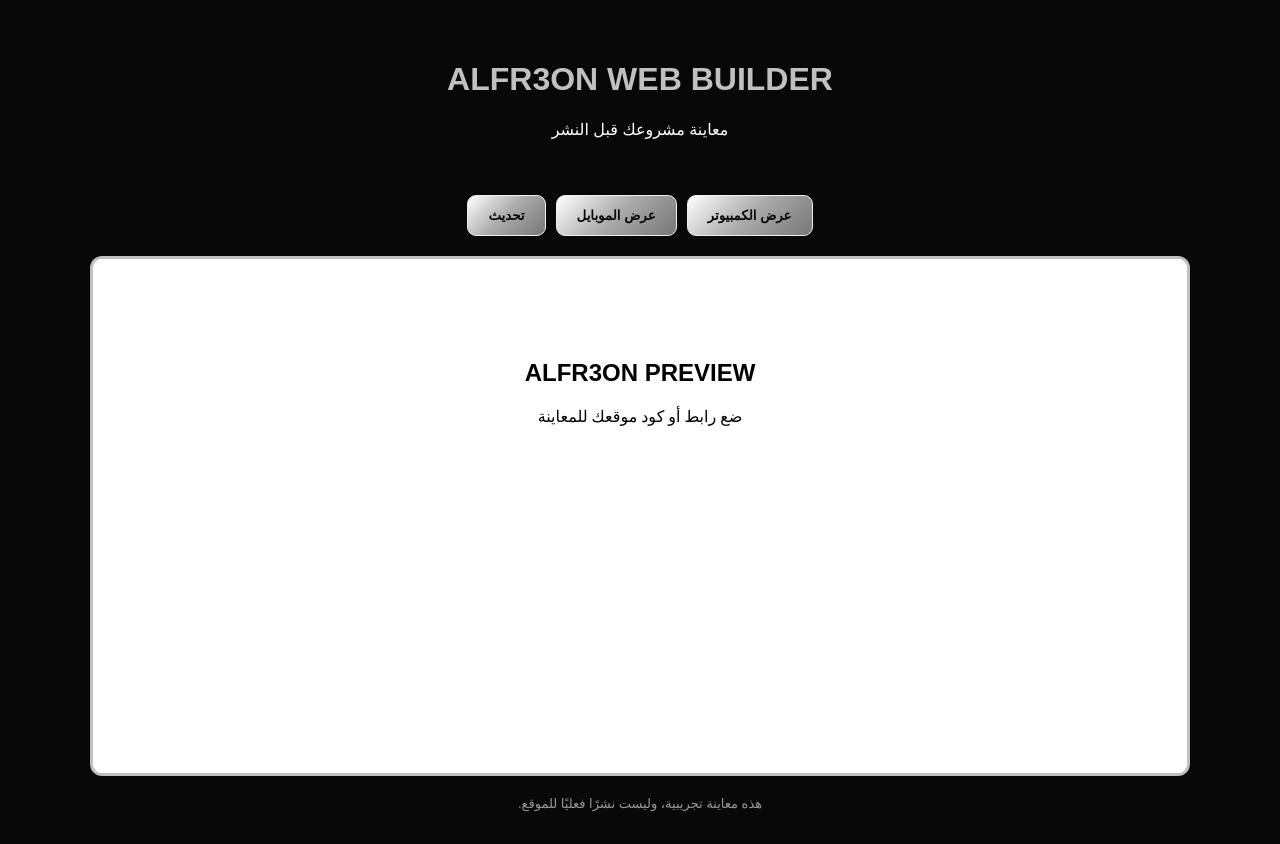
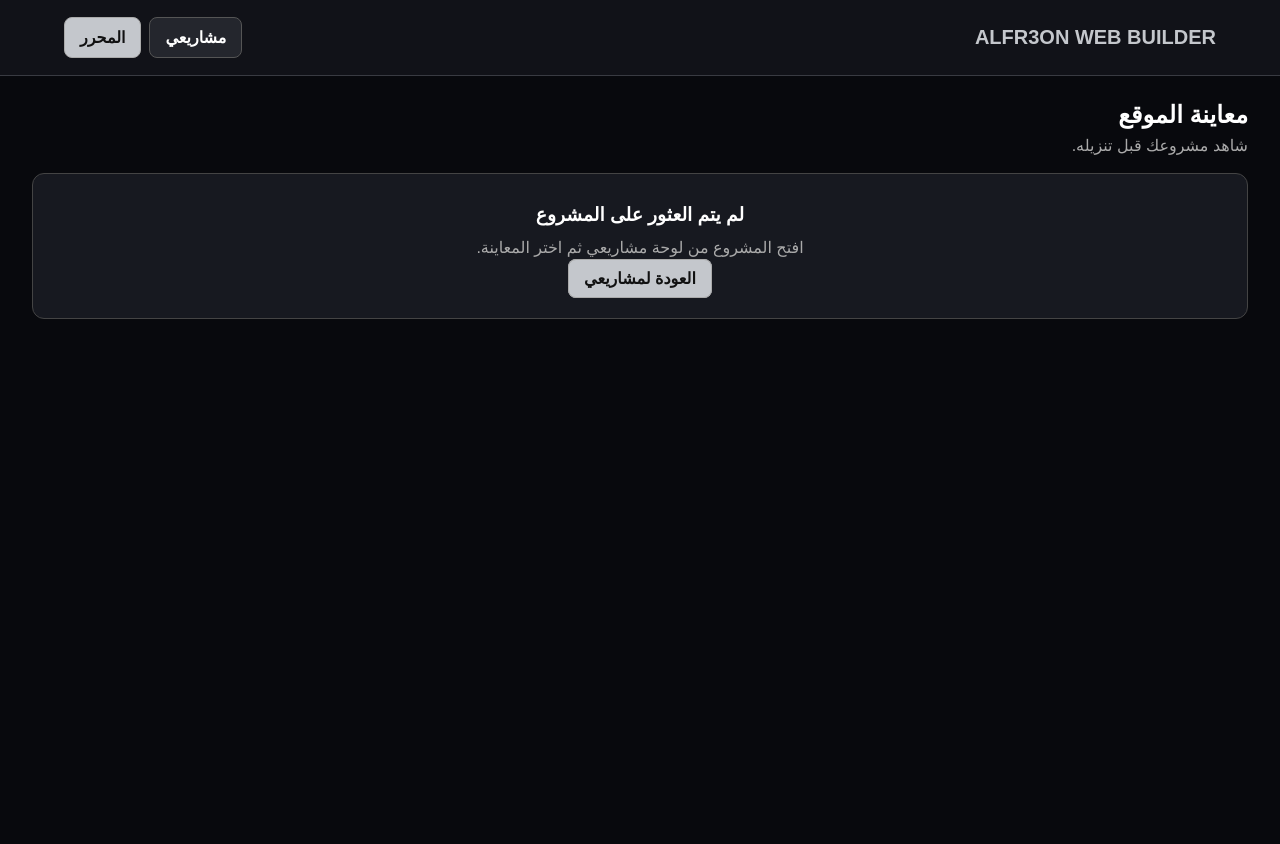
Before and after one commit to m94892619-web/alfr3on-web-builder, a plain HTML site: page preview.html in a window 1280 px wide. After the commit the page ends 800 px from the top, so only its background shows below. Drawn offline with Linux system fonts and the light colour scheme.

Commit message:
Update preview.html

```diff
--- a/preview.html
+++ b/preview.html
@@ -4,82 +4,141 @@
 <head>
 <meta charset="UTF-8">
 <meta name="viewport" content="width=device-width, initial-scale=1.0">
-<title>ALFR3ON - Preview</title>
+<title>معاينة الموقع | ALFR3ON WEB BUILDER</title>
 
 <style>
 * {
   box-sizing: border-box;
+  margin: 0;
+  padding: 0;
 }
 
 body {
-  margin: 0;
-  padding: 20px;
-  background: #080808;
+  font-family: Arial, sans-serif;
+  background: #08090d;
   color: white;
-  font-family: Arial, sans-serif;
+  min-height: 100vh;
 }
 
 header {
-  text-align: center;
-  padding: 20px;
+  padding: 17px 5%;
+  background: #111218;
+  border-bottom: 1px solid #393b42;
+  display: flex;
+  justify-content: space-between;
+  align-items: center;
+  gap: 12px;
+  flex-wrap: wrap;
 }
 
-header h1 {
-  color: silver;
+.logo {
+  color: #c4c7cc;
+  font-weight: 900;
+  font-size: 20px;
+}
+
+.actions {
+  display: flex;
+  gap: 8px;
+  flex-wrap: wrap;
+}
+
+button, .btn {
+  border: 1px solid #aaa;
+  background: #c4c7cc;
+  color: #111;
+  padding: 10px 15px;
+  border-radius: 8px;
+  cursor: pointer;
+  font-weight: bold;
+  text-decoration: none;
+}
+
+button:hover, .btn:hover {
+  filter: brightness(1.15);
+}
+
+.secondary {
+  background: #24262d;
+  color: white;
+  border-color: #555;
+}
+
+main {
+  width: 95%;
+  max-width: 1250px;
+  margin: 25px auto;
+}
+
+.info {
+  margin-bottom: 18px;
+}
+
+.info p {
+  color: #aaa;
+  margin-top: 7px;
 }
 
 .toolbar {
   display: flex;
-  justify-content: center;
+  justify-content: space-between;
+  gap: 12px;
   flex-wrap: wrap;
-  gap: 10px;
-  margin: 20px 0;
+  margin-bottom: 15px;
 }
 
-button {
-  background: linear-gradient(135deg,#fff,#aaa,#777);
-  color: #080808;
-  border: 1px solid #eee;
-  padding: 12px 20px;
-  border-radius: 9px;
-  font-weight: bold;
-  cursor: pointer;
+.screen {
+  background: #202127;
+  padding: 12px;
+  border-radius: 12px;
+  border: 1px solid #444;
+  overflow: auto;
 }
 
-button:hover {
-  transform: translateY(-2px);
-}
-
-.preview-box {
+iframe {
+  display: block;
   width: 100%;
-  max-width: 1100px;
-  height: 65vh;
-  min-height: 400px;
+  height: 700px;
+  background: white;
+  border: none;
   margin: auto;
-  background: white;
-  border: 3px solid silver;
-  border-radius: 12px;
-  overflow: hidden;
   transition: width .3s;
 }
 
-iframe {
-  width: 100%;
-  height: 100%;
-  border: none;
-  background: white;
+iframe.mobile {
+  width: 390px;
+  max-width: 100%;
+  border-radius: 12px;
 }
 
-.preview-box.mobile {
-  width: 375px;
-  max-width: 100%;
+.status {
+  color: #aaa;
+  margin-top: 15px;
+  font-size: 13px;
 }
 
-.note {
+.empty {
+  background: #171920;
+  border: 1px solid #444;
+  padding: 30px;
+  border-radius: 12px;
   text-align: center;
-  color: #999;
-  margin-top: 20px;
-  font-size: 13px;
+}
+
+.empty p {
+  color: #aaa;
+  margin: 12px 0;
+}
+
+@media(max-width:600px) {
+  header {
+    align-items: flex-start;
+    flex-direction: column;
+  }
+
+  iframe {
+    height: 600px;
+  }
 }
 </style>
 </head>
@@ -87,37 +146,137 @@ iframe {
 <body>
 
 <header>
-  <h1>ALFR3ON WEB BUILDER</h1>
-  <p>معاينة مشروعك قبل النشر</p>
+  <div class="logo">ALFR3ON WEB BUILDER</div>
+
+  <div class="actions">
+    <a href="dashboard.html" class="btn secondary">مشاريعي</a>
+    <a href="builder.html" class="btn">المحرر</a>
+  </div>
 </header>
 
-<div class="toolbar">
-  <button onclick="setMode('desktop')">عرض الكمبيوتر</button>
-  <button onclick="setMode('mobile')">عرض الموبايل</button>
-  <button onclick="refreshPreview()">تحديث</button>
-</div>
+<main>
 
-<div class="preview-box" id="previewBox">
-  <iframe id="previewFrame"
-  title="معاينة الموقع"
-  srcdoc="<h2 style='text-align:center;font-family:Arial;margin-top:100px'>ALFR3ON PREVIEW</h2><p style='text-align:center'>ضع رابط أو كود موقعك للمعاينة</p>">
-  </iframe>
-</div>
+  <section class="info">
+    <h2 id="projectTitle">معاينة الموقع</h2>
+    <p id="projectDescription">شاهد مشروعك قبل تنزيله.</p>
+  </section>
 
-<p class="note">
-  هذه معاينة تجريبية، وليست نشرًا فعليًا للموقع.
-</p>
+  <div id="previewArea" hidden>
+    <div class="toolbar">
+      <div class="actions">
+        <button onclick="setDevice('desktop')">الكمبيوتر</button>
+        <button class="secondary" onclick="setDevice('mobile')">الموبايل</button>
+      </div>
+
+      <div class="actions">
+        <button onclick="editProject()">تعديل</button>
+        <button onclick="downloadProject()">تنزيل الموقع</button>
+      </div>
+    </div>
+
+    <div class="screen">
+      <iframe id="siteFrame" title="معاينة الموقع"></iframe>
+    </div>
+
+    <p class="status" id="status">المعاينة جاهزة.</p>
+  </div>
+
+  <div class="empty" id="emptyState" hidden>
+    <h3>لم يتم العثور على المشروع</h3>
+    <p>افتح المشروع من لوحة مشاريعي ثم اختر المعاينة.</p>
+    <a href="dashboard.html" class="btn">العودة لمشاريعي</a>
+  </div>
+
+</main>
 
 <script>
-function setMode(mode) {
-  const box = document.getElementById("previewBox");
-  box.classList.toggle("mobile", mode === "mobile");
+const STORAGE_KEY = "alfr3on_projects";
+
+let currentProject = null;
+
+function getProjects() {
+  try {
+    const data = JSON.parse(
+      localStorage.getItem(STORAGE_KEY) || "[]"
+    );
+
+    return Array.isArray(data) ? data : [];
+  } catch {
+    return [];
+  }
 }
 
-function refreshPreview() {
-  const frame = document.getElementById("previewFrame");
-  frame.srcdoc = frame.srcdoc;
+function loadProject() {
+  const params = new URLSearchParams(location.search);
+  const projectId = params.get("project");
+  const projects = getProjects();
+
+  currentProject = projects.find(
+    p => String(p.id) === String(projectId)
+  );
+
+  if (!currentProject || !currentProject.code) {
+    document.getElementById("emptyState").hidden = false;
+    document.getElementById("previewArea").hidden = true;
+    return;
+  }
+
+  document.getElementById("emptyState").hidden = true;
+  document.getElementById("previewArea").hidden = false;
+
+  document.getElementById("projectTitle").textContent =
+    currentProject.name || "مشروع بدون اسم";
+
+  document.getElementById("projectDescription").textContent =
+    currentProject.description || "معاينة المشروع";
+
+  document.getElementById("siteFrame").srcdoc =
+    currentProject.code;
 }
+
+function setDevice(device) {
+  const frame = document.getElementById("siteFrame");
+
+  frame.classList.toggle("mobile", device === "mobile");
+
+  document.getElementById("status").textContent =
+    device === "mobile"
+      ? "وضع معاينة الموبايل"
+      : "وضع معاينة الكمبيوتر";
+}
+
+function editProject() {
+  if (!currentProject) return;
+
+  location.href =
+    "builder.html?project=" +
+    encodeURIComponent(currentProject.id);
+}
+
+function downloadProject() {
+  if (!currentProject || !currentProject.code) return;
+
+  const blob = new Blob(
+    [currentProject.code],
+    { type: "text/html;charset=utf-8" }
+  );
+
+  const url = URL.createObjectURL(blob);
+  const link = document.createElement("a");
+
+  link.href = url;
+  link.download = (currentProject.name || "my-website")
+    .replace(/[\\/:*?"<>|]/g, "-") + ".html";
+
+  link.click();
+
+  URL.revokeObjectURL(url);
+
+  document.getElementById("status").textContent =
+    "تم تجهيز ملف الموقع للتنزيل.";
+}
+
+loadProject();
 </script>
 
 </body>
```
